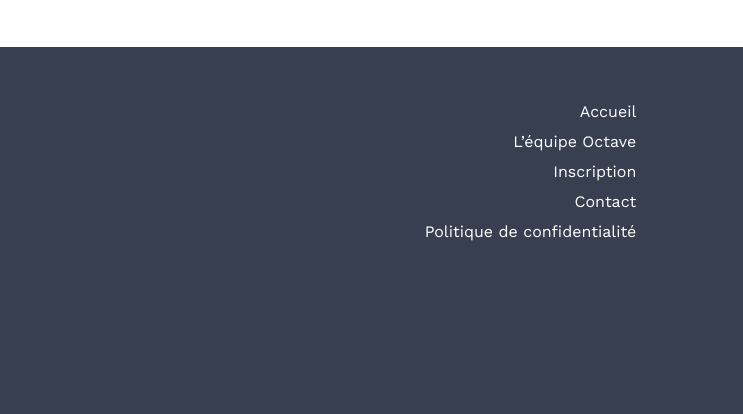
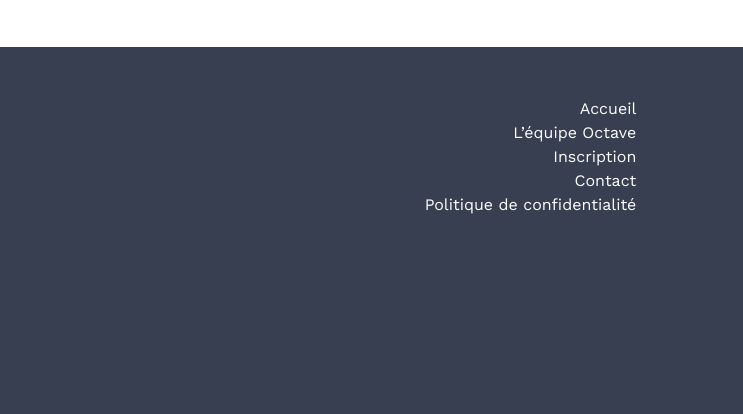
Before and after one commit to octaveapp/landing-page, a Gatsby site: page / in a window 1280 px wide. Shown: the part 4059-4473 px from the top of the page, 537-1280 px from the left. Built offline with nearby package versions, Linux system fonts and the light colour scheme; Gatsby itself is replaced by a stand-in of ours; a web font is replaced by a local one.

Commit message:
fix footer links

```diff
--- a/src/components/footer/index.js
+++ b/src/components/footer/index.js
@@ -8,7 +8,7 @@ const Footer = styled.footer`
   color: #fff;
   .links {
     text-align: right;
-    line-height: 3rem;
+    line-height: 3 rem;
     a {
       text-decoration: none;
       color: #fff;
```
